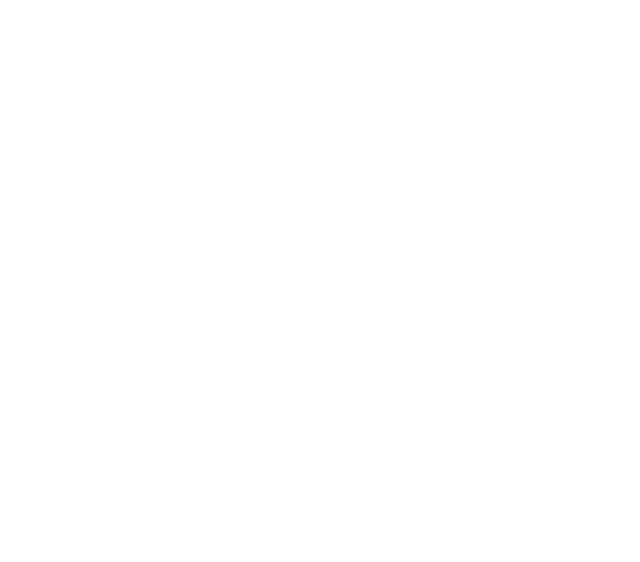
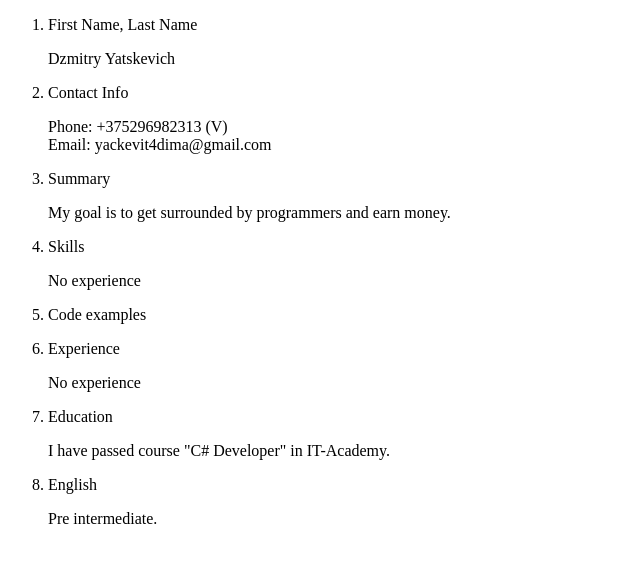
Before and after one commit to GoodFellow23/rsschool-cv, a plain HTML site: page index.html in a window 1280 px wide. Shown: the whole page, without its empty margins (0-640 px from the left). Drawn offline with Linux system fonts and the light colour scheme.

Commit message:
feat: add Resume in html

```diff
--- a/index.html
+++ b/index.html
@@ -7,6 +7,42 @@
     <link rel="stylesheet" href="style.css">
 </head>
 <body>
+    <div>
+        <ol>
+            <li>
+                <p> First Name, Last Name</p>
+                <div>Dzmitry Yatskevich</div>
+            </li>
+            <li>
+                <p> Contact Info </p>
+                <div>Phone: +375296982313 (V)</div>
+                <div> Email: yackevit4dima@gmail.com</div>
+            </li>
+            <li>
+                <p>Summary</p>
+                <div>My goal is to get surrounded by programmers and earn money.</div>
+            </li>
+            <li>
+                <p>Skills </p>
+                <div>No experience</div>
+            </li>
+            <li>
+                <p>Code examples</p>
 
+            </li>
+            <li>
+                <p>Experience </p>
+                <div>No experience</div>
+            </li>
+            <li>
+                <p>Education</p>
+                <div>I have passed course "C# Developer" in IT-Academy.</div>
+            </li>
+            <li>
+                <p>English</p>
+                <div>Pre intermediate.</div>
+            </li>
+        </ol>
+    </div>
 </body>
 </html>
--- a/style.css
+++ b/style.css
@@ -0,0 +1,4 @@
+body {
+    width: 1024px;
+    height: 100%;
+}
```
